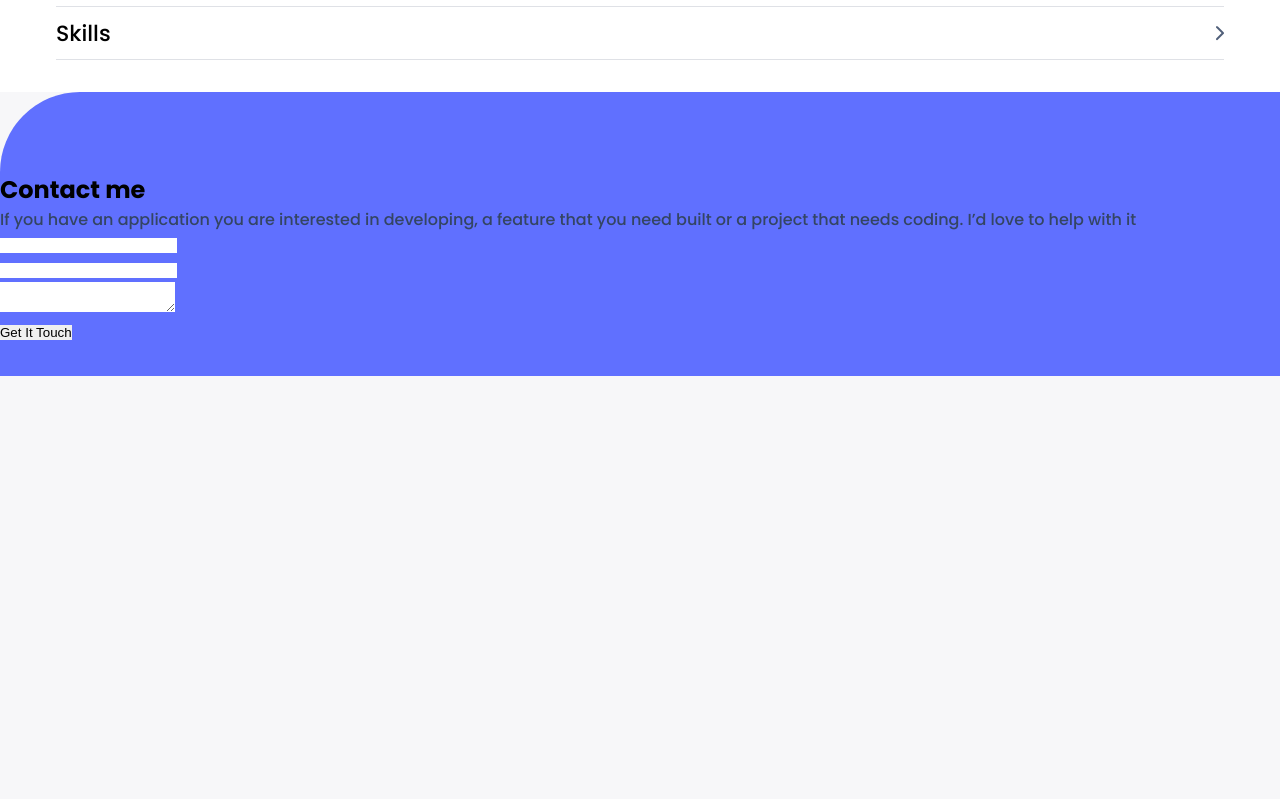
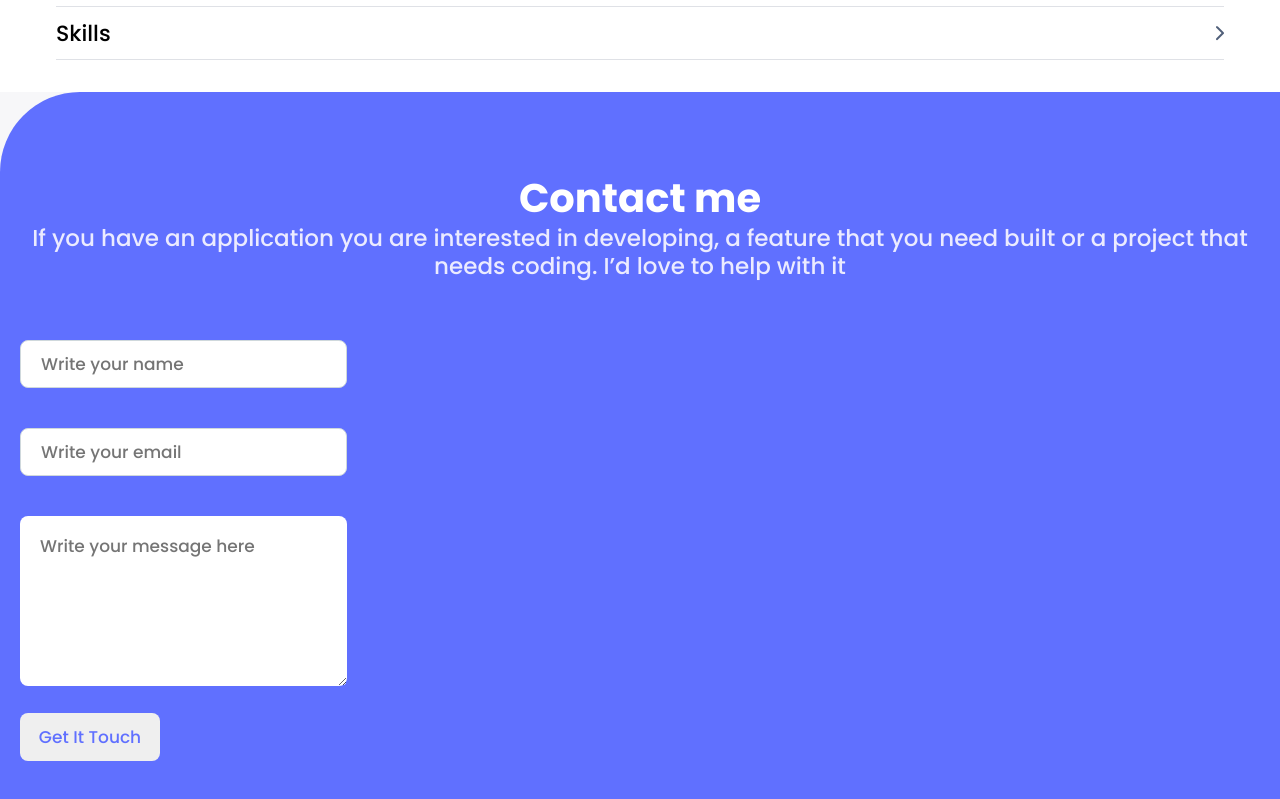
Before and after one commit to BouaikIlham/Portfolio-project, a website: page index.html in a window 1280 px wide. Shown: the part 3942-4741 px from the top of the page. Before the commit the page ends 4318 px from the top, so only its background shows below. Drawn offline with Linux system fonts and the light colour scheme.

Commit message:
add css form

```diff
--- a/index.html
+++ b/index.html
@@ -271,19 +271,19 @@
          a feature that you need built or a project that needs coding.
          I’d love to help with it </p>
     </div>
-    <form action="https://formspree.io/f/{form_id}" method="post">
+    <form  class="form" action="https://formspree.io/f/{form_id}" method="post">
       <ul>
-        <li>
-          <input type="text" id="name" name="user_name" />
+        <li class="text">
+          <input  type="text" id="name" name="user_name" placeholder="Write your name"/>
         </li>
-        <li>
-          <input type="email" id="mail" name="user_email" />
+        <li class="text">
+          <input type="email" id="mail" name="user_email" placeholder="Write your email" />
         </li>
-        <li>
-          <textarea id="msg" name="user_message"></textarea>
+        <li class="text">
+          <textarea id="msg" name="user_message" placeholder="Write your message here"></textarea>
         </li>
       </ul>
-      <button class="sumbit">Get It Touch</button>
+      <input class="butt" type="submit" value="Get It Touch">
     </form>
   </section>
 </body>
--- a/style.css
+++ b/style.css
@@ -439,3 +439,101 @@ p {
   padding-top: 5rem;
   padding-bottom: 2rem;
 }
+
+.title-p {
+  display: flex;
+  flex-direction: column;
+  align-items: center;
+  text-align: center;
+}
+
+.contact-me {
+  font-style: normal;
+  font-weight: 700;
+  font-size: 40px;
+  line-height: 52px;
+  color: #fff;
+}
+
+.p2 {
+  font-style: normal;
+  font-weight: 400;
+  font-size: 23px;
+  line-height: 28px;
+  color: #ebebff;
+}
+
+.form {
+  padding: 10px;
+  margin: 30px 10px;
+}
+
+#name {
+  height: 48px;
+  width: 327px;
+  left: 0;
+  top: 0;
+  border-radius: 8px;
+  margin: 20px 0;
+  border: 1px solid #cfd8dc;
+  outline: none;
+}
+
+.text input {
+  font-family: "Poppins", sans-serif;
+  font-style: normal;
+  font-weight: 400;
+  font-size: 17px;
+  line-height: 20px;
+  color: #172b4d;
+  padding: 20px 20px;
+}
+
+.text textarea {
+  font-family: "Poppins", sans-serif;
+  font-style: normal;
+  font-weight: 400;
+  font-size: 17px;
+  line-height: 20px;
+  color: #172b4d;
+  padding: 20px 20px;
+}
+
+#mail {
+  height: 48px;
+  width: 327px;
+  left: 0;
+  top: 0;
+  border-radius: 8px;
+  margin: 20px 0;
+  border: 1px solid #cfd8dc;
+  outline: none;
+}
+
+#msg {
+  height: 170px;
+  width: 327px;
+  left: 0;
+  top: 0;
+  border-radius: 8px;
+  margin: 20px 0;
+  outline: none;
+}
+
+.butt {
+  width: 140px;
+  height: 48px;
+  font-style: normal;
+  font-weight: 500;
+  font-size: 17px;
+  line-height: 24px;
+  color: #6070ff;
+  font-family: "Poppins", sans-serif;
+  border-radius: 8px;
+  cursor: pointer;
+}
+
+.butt:hover {
+  color: #fff;
+  background-color: #8791eb;
+}
```
